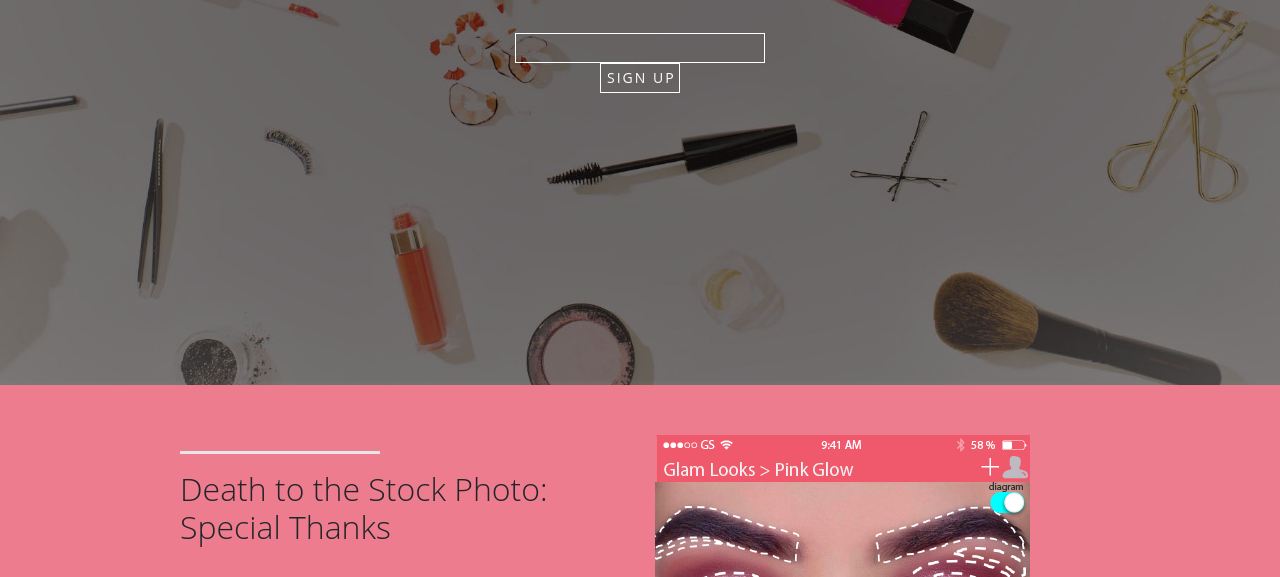
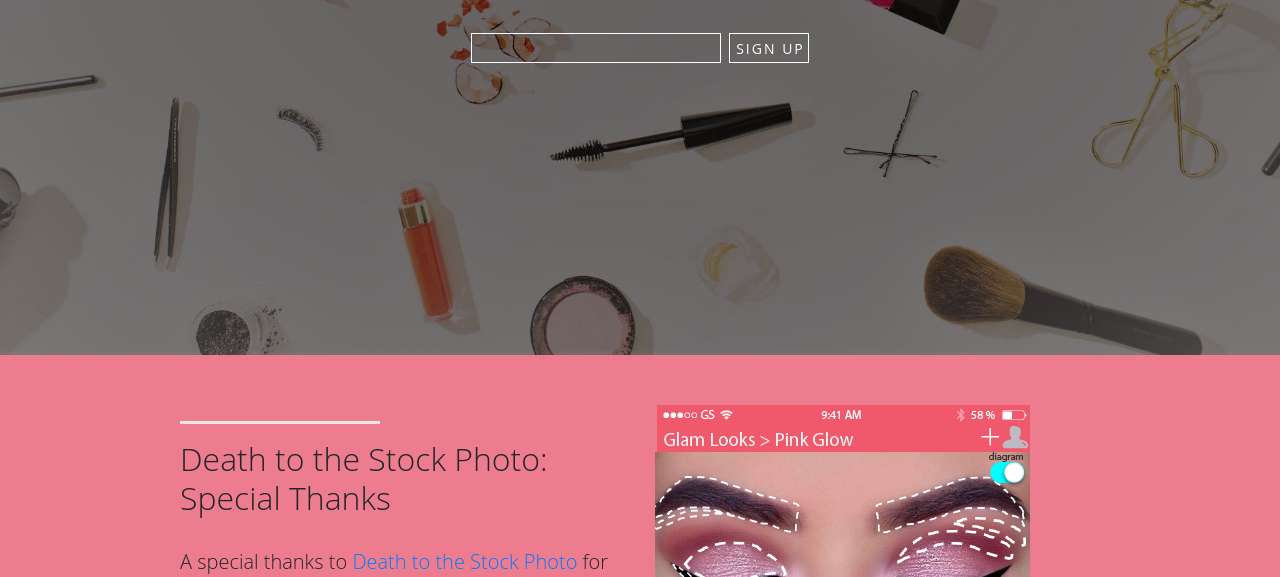
Before and after one commit to Rachel-S-Platt/BeautiBook, a website: page index.html in a window 1280 px wide. Shown: the part 523-1100 px from the top of the page. Drawn offline with Linux system fonts and the light colour scheme.

Commit message:
fixed button

```diff
--- a/css/landing-page.css
+++ b/css/landing-page.css
@@ -205,7 +205,15 @@ input[type="email"]{
 
 #formm{
     padding: 20px;
-    display: block;
+
     margin-left: auto;
     margin-right: auto;
 }
+
+.sidebyside{
+    display: inline-block;
+}
+
+#button{
+
+}
--- a/index.html
+++ b/index.html
@@ -63,7 +63,8 @@
 			<div class="freebirdFormviewerViewHeaderHeader">
 				<div class="freebirdFormviewerViewHeaderRequiredLegend" aria-hidden="true" dir="auto"></div>
 				</div>
-				<div id="entry" class=freebirdFormviewerViewItemList role="list">
+            <div id="entryandbutton">
+				<div id="entry" class="freebirdFormviewerViewItemList sidebyside" role="list">
 					<div role="listitem" class="freebirdFormviewerViewItemsItemItem freebirdFormviewerViewItemsTextTextItem freebirdFormviewerViewEmailCollectionField" jsname="ibnC6b" jscontroller="rDGJeb" jsaction="sPvj8e:e4JwSe,vwKRrd;" data-required="true" data-validation-operation="102" data-validation-type="2">
 						<div class="freebirdFormviewerViewItemsItemItemHeader">
 							<div class="freebirdFormviewerViewItemsItemItemTitleContainer">
@@ -95,9 +96,11 @@
 					</div>
 				</div>
 			</div>
-			<div id="button" class="freebirdFormviewerViewNavigationNavControls" jscontroller="lSvzH" jsaction="rcuQ6b:npT2md;JIbuQc:Gl574d(QR6bsb),V3upec(GeGHKb),HiUbje(M2UYVd),NPBnCf(OCpkoe);" data-shuffle-seed="2078254855531751299" data-should-execute-invisible-captcha-challenge="false" data-is-receipt-checked="false">
-				<div class="freebirdFormviewerViewNavigationButtonsAndProgress">
-					<div class="freebirdFormviewerViewNavigationButtons">
+			<div class="freebirdFormviewerViewNavigationNavControls sidebyside" jscontroller="lSvzH" jsaction="rcuQ6b:npT2md;JIbuQc:Gl574d(QR6bsb),V3upec(GeGHKb),HiUbje(M2UYVd),NPBnCf(OCpkoe);" data-shuffle-seed="2078254855531751299" data-should-execute-invisible-captcha-challenge="false" data-is-receipt-checked="false">
+
+                </div>
+
+					<div class="freebirdFormviewerViewNavigationButtons sidebyside">
 						<div role="button" class="quantumWizButtonPaperbuttonEl quantumWizButtonPaperbuttonFlat quantumWizButtonPaperbuttonDark quantumWizButtonPaperbutton2El2 freebirdFormviewerViewNavigationSubmitButton" jscontroller="VXdfxd" jsaction="click:cOuCgd; mousedown:UX7yZ; mouseup:lbsD7e; mouseenter:tfO1Yc; mouseleave:JywGue;touchstart:p6p2H; touchmove:FwuNnf; touchend:yfqBxc(preventMouseEvents=true|preventDefault=true); touchcancel:JMtRjd;focus:AHmuwe; blur:O22p3e; contextmenu:mg9Pef;" jsshadow jsname="M2UYVd" aria-disabled="false" tabindex="0" >
 						<input  type="submit" value="Sign up">
 							<div class="quantumWizButtonPaperbuttonRipple exportInk" jsname="ksKsZd">
@@ -109,7 +112,7 @@
 							</content>
 						</div>
 					</div>
-				</div>
+
 			</div>
 			<input type="hidden" name="fvv" value="1"><input type="hidden" name="draftResponse" value="[null,null,&quot;2078254855531751299&quot;]">
 			<input type="hidden" name="pageHistory" value="0"><input type="hidden" name="fbzx" value="2078254855531751299">
```
